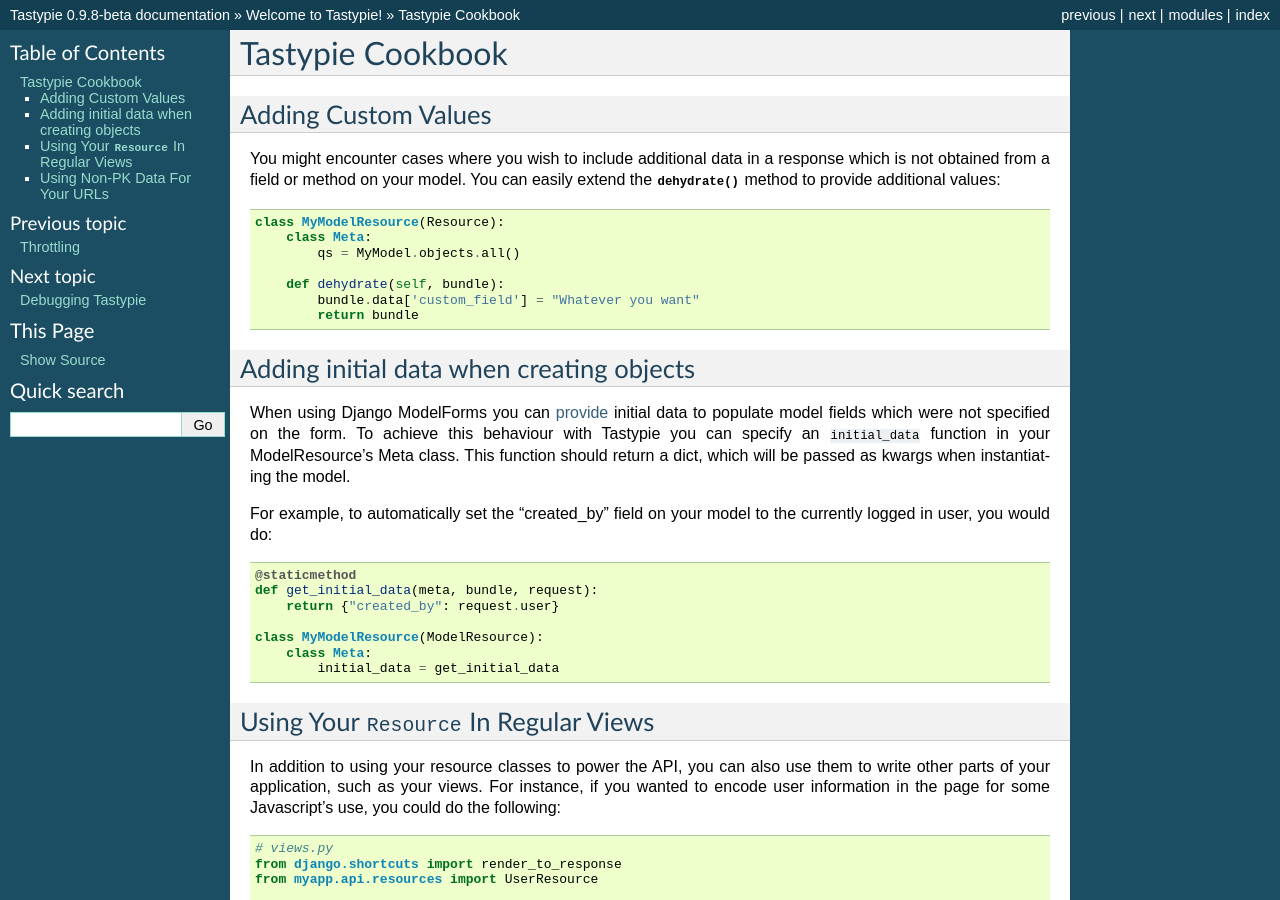
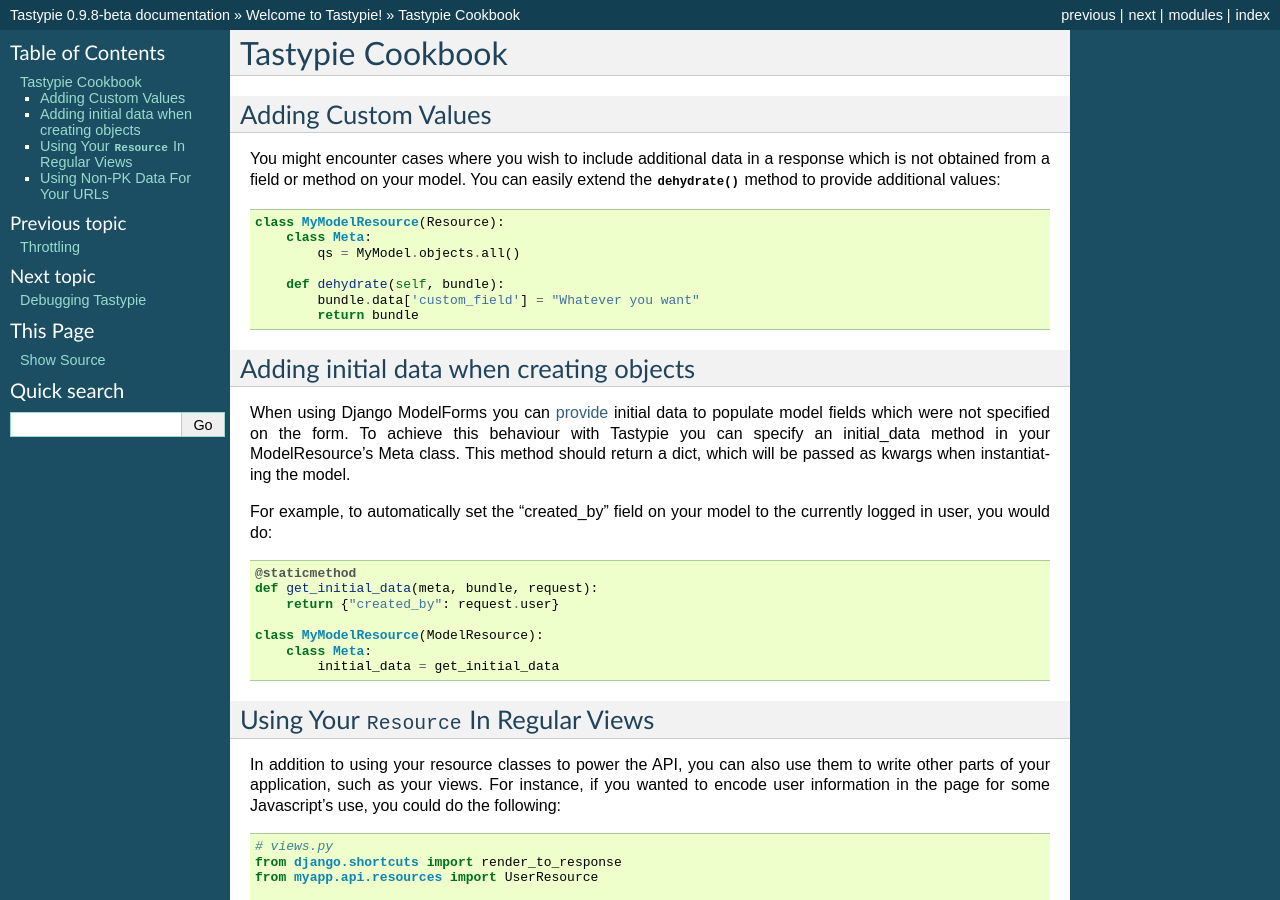
Before and after one commit to django-tastypie/django-tastypie, a Sphinx documentation site: the page built from docs/cookbook.rst, in a window 1280 px wide and 900 px high. Built offline with Sphinx 7.4.7, drawn with Linux system fonts in a browser that asks for light colours; pages that are not in the unit, such as notebooks, are missing from menus.

Commit message:
Fixed formatting/nomenclature

```diff
--- a/docs/cookbook.rst
+++ b/docs/cookbook.rst
@@ -26,8 +26,8 @@
 
 When using Django ModelForms you can provide_ initial data to populate model
 fields which were not specified on the form. To achieve this behaviour with
-Tastypie you can specify an ``initial_data`` function in your ModelResource's
-Meta class. This function should return a dict, which will be passed as kwargs
+Tastypie you can specify an initial_data method in your ModelResource's
+Meta class. This method should return a dict, which will be passed as kwargs
 when instantiating the model.
 
 For example, to automatically set the "created_by" field on your model to the
```
